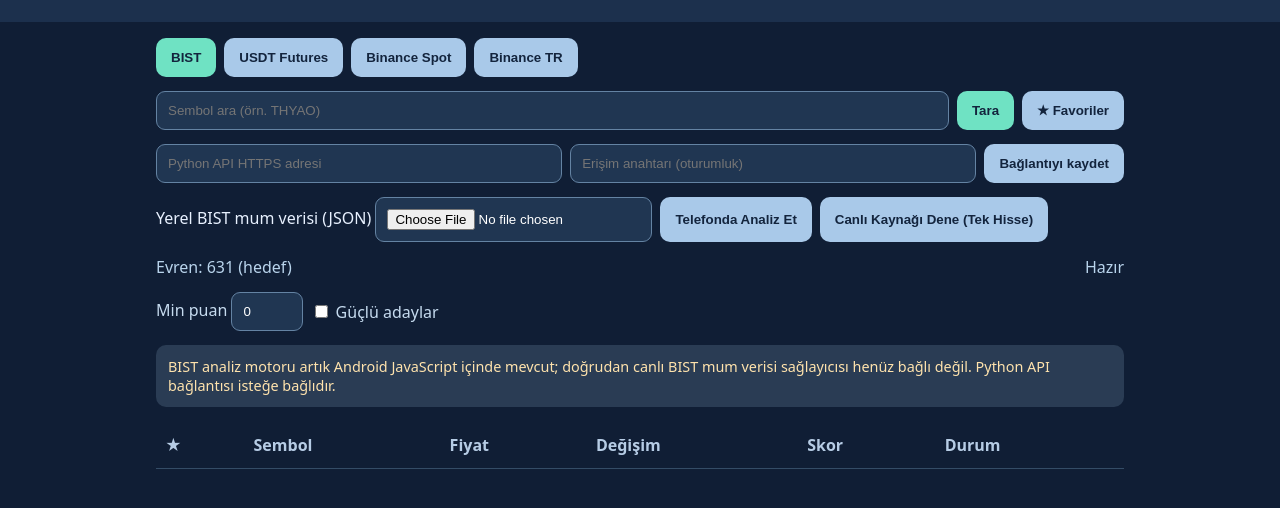
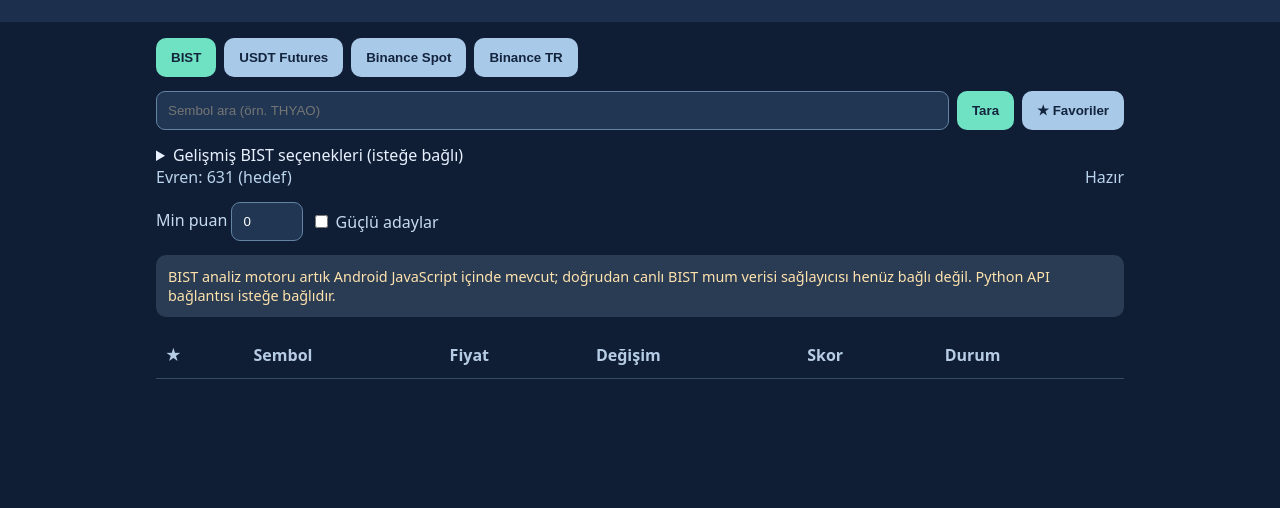
Before and after one commit to asistan71/Private, a website: page www/index.html in a window 1280 px wide. Shown: the part 86-594 px from the top of the page. Drawn offline with Linux system fonts and the light colour scheme.

Commit message:
ui(bist): collapse optional Python and JSON settings on Android

```diff
--- a/www/index.html
+++ b/www/index.html
@@ -3,8 +3,8 @@
 <body><header><h1>Piyasa Terminali</h1><small>BIST • Binance Futures • Binance Spot • Binance TR</small></header><main>
 <nav><button class="active" data-market="BIST">BIST</button><button data-market="FUTURES">USDT Futures</button><button data-market="BINANCE">Binance Spot</button><button data-market="BINANCE_TR">Binance TR</button></nav>
 <section class="toolbar"><input id="search" placeholder="Sembol ara (örn. THYAO)" aria-label="Sembol ara"><button id="scan">Tara</button><button id="favorites">★ Favoriler</button></section>
-<section class="toolbar" id="pythonBridgeSettings"><input id="pythonApiUrl" type="url" inputmode="url" placeholder="Python API HTTPS adresi" aria-label="Python API HTTPS adresi"><input id="pythonApiToken" type="password" placeholder="Erişim anahtarı (oturumluk)" aria-label="Python API erişim anahtarı"><button id="savePythonApi">Bağlantıyı kaydet</button></section>
-<section class="toolbar" id="bistLocalSettings"><label>Yerel BIST mum verisi (JSON) <input id="bistJsonFile" type="file" accept=".json,application/json" aria-label="BIST mum verisi JSON dosyası"></label><button id="bistLocalScan">Telefonda Analiz Et</button><button id="bistDirectScan">Canlı Kaynağı Dene (Tek Hisse)</button></section>
+<details id="advancedBist"><summary>Gelişmiş BIST seçenekleri (isteğe bağlı)</summary><section class="toolbar" id="pythonBridgeSettings"><input id="pythonApiUrl" type="url" inputmode="url" placeholder="Python API HTTPS adresi" aria-label="Python API HTTPS adresi"><input id="pythonApiToken" type="password" placeholder="Erişim anahtarı (oturumluk)" aria-label="Python API erişim anahtarı"><button id="savePythonApi">Bağlantıyı kaydet</button></section>
+<section class="toolbar" id="bistLocalSettings"><label>Yerel BIST mum verisi (JSON) <input id="bistJsonFile" type="file" accept=".json,application/json" aria-label="BIST mum verisi JSON dosyası"></label><button id="bistLocalScan">Telefonda Analiz Et</button><button id="bistDirectScan">Canlı Kaynağı Dene (Tek Hisse)</button></section></details>
 <section class="summary"><span id="universe">Evren: 631 (hedef)</span><span id="status">Hazır</span></section>
 <section class="filters"><label>Min puan <input id="minScore" type="number" min="0" max="100" value="0"></label><label><input type="checkbox" id="onlyStrong"> Güçlü adaylar</label></section>
 <p class="notice" id="notice">BIST analiz motoru artık Android JavaScript içinde mevcut; doğrudan canlı BIST mum verisi sağlayıcısı henüz bağlı değil. Python API bağlantısı isteğe bağlıdır.</p>
```
